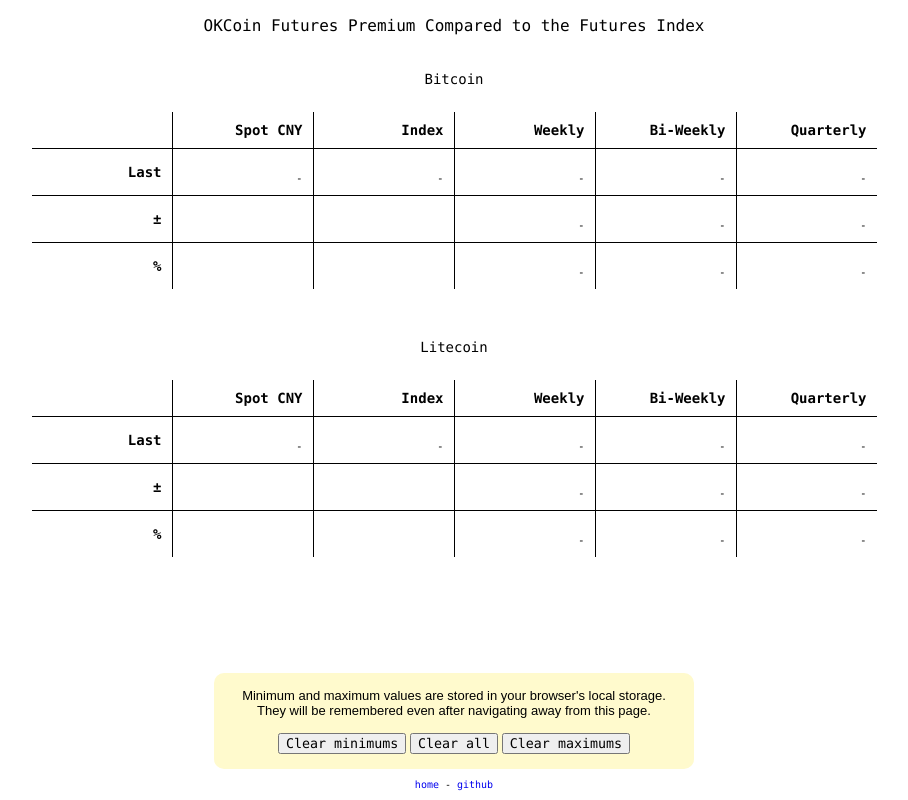
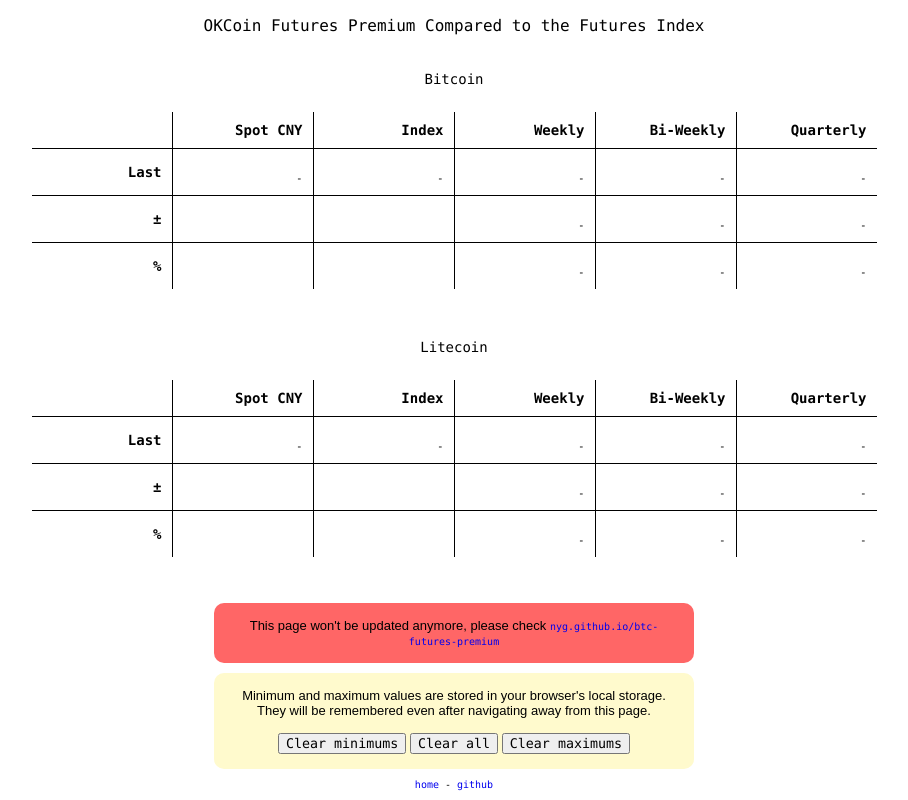
Before and after one commit to nyg/okcoin-futures, a plain HTML site: page index.html in a window 1280 px wide. Shown: the whole page, without its empty margins (186-1094 px from the left). Drawn offline with Linux system fonts and the light colour scheme; a script that the page names is missing.

Commit message:
Added deprecation warning.

```diff
--- a/index.html
+++ b/index.html
@@ -151,6 +151,8 @@
 
         <div class="flex"></div>
 
+        <p class="warning">This page won't be updated anymore, please check <a href="https://nyg.github.io/btc-futures-premium">nyg.github.io/btc-futures-premium</a></p>
+
         <p class="info">
             Minimum and maximum values are stored in your browser's local storage. They will be remembered even after navigating away from this page.<br><br>
             <input type="button" id="clear-min" value="Clear minimums">
--- a/style.css
+++ b/style.css
@@ -56,7 +56,7 @@
     text-align: center;
 }
 
-.info {
+.warning, .info {
     width: 450px;
     margin: auto;
     padding: 15px;
@@ -64,6 +64,11 @@
     font-size: 13px;
     border-radius: 10px;
     background-color: #FFFACD;
+}
+
+.warning {
+    background-color: #FF6666;
+    margin-bottom: 10px;
 }
 
 .links, a {
```
